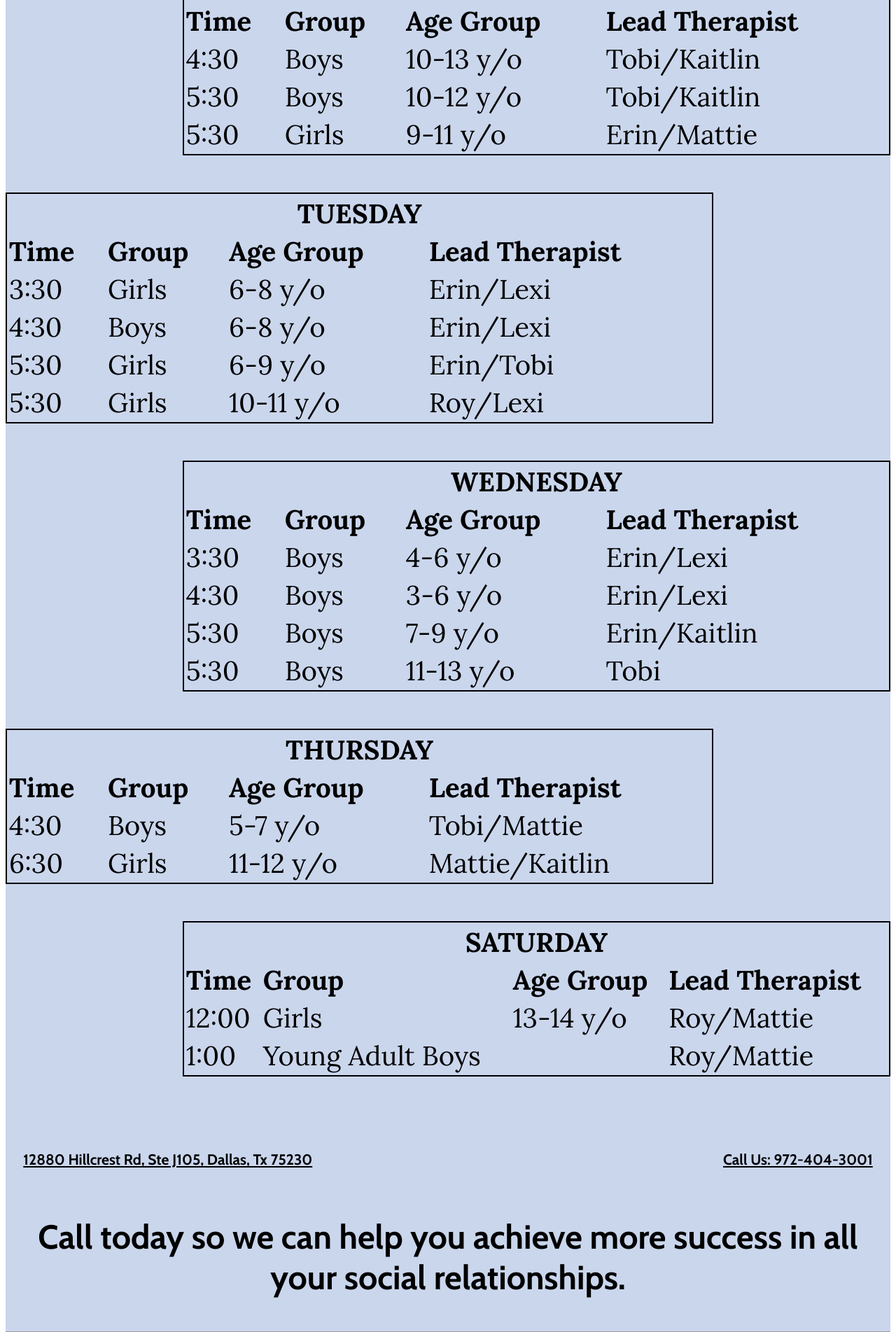
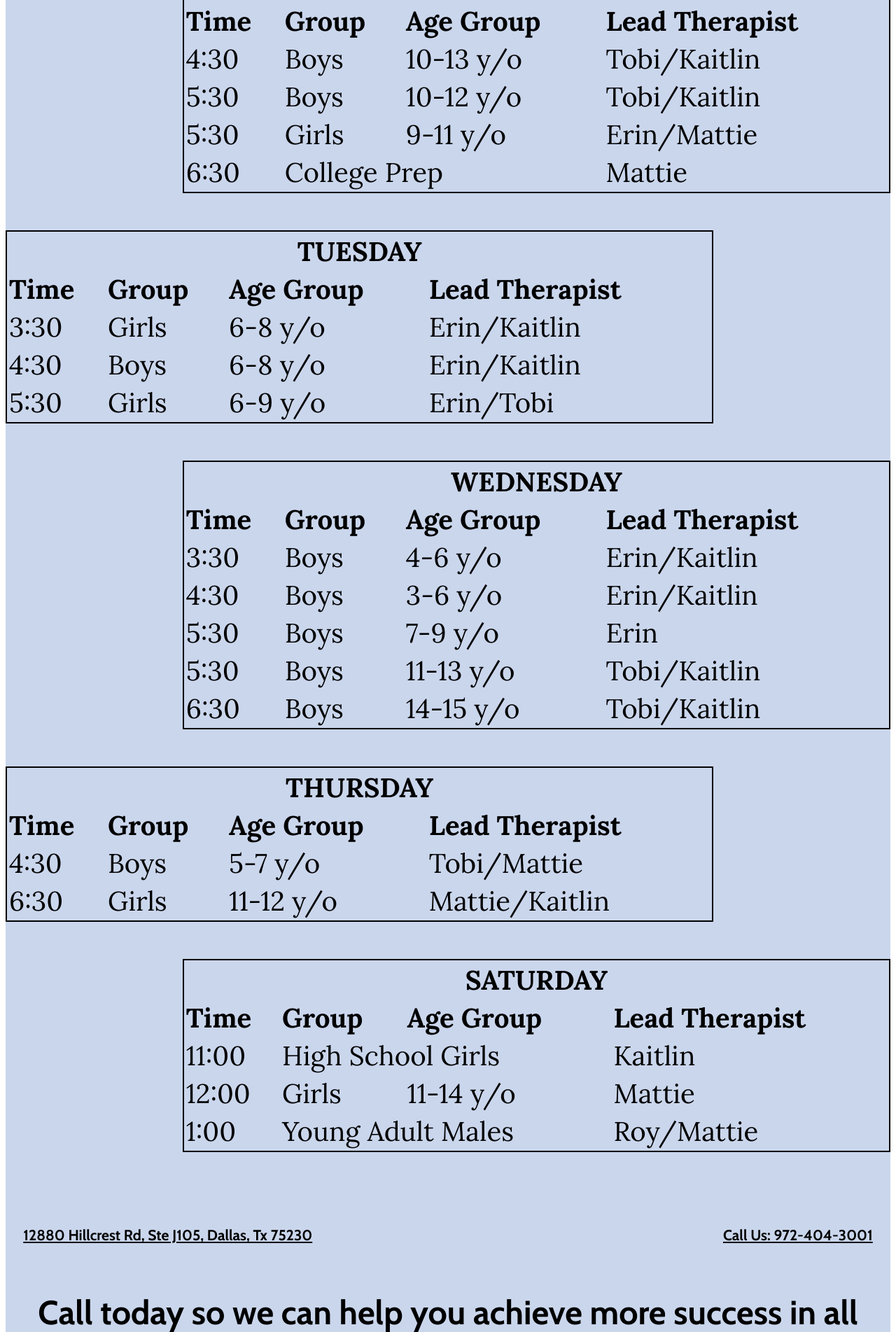
Before and after one commit to boonewh/css-website, a CodeIgniter app: page /database/schedule in a window 1280 px wide. Shown: the part 1007-2910 px from the top of the page at 70% size. Run offline with CodeIgniter, Linux system fonts and the light colour scheme.

Commit message:
Update Mattie pic, new newsletter

```diff
--- a/application/controllers/Pages.php
+++ b/application/controllers/Pages.php
@@ -109,6 +109,12 @@ class Pages extends CI_Controller {
                 'canonical' => '<link rel="canonical" href="https://cssdallas.com/article2" />',
         ];
 
+        private $article3Data = [
+                'title' => "CSS Newsletter Article 3",
+                'description' => "Encourage appropriate social skills with friends. Let us help you in all of your social interactions and social skills. Family, individual counseling and group therapy including animal assisted therapy and play therapy.",
+                'canonical' => '<link rel="canonical" href="https://cssdallas.com/article3" />',
+        ];
+
         public function view($page = 'home')
         {
 
@@ -155,6 +161,8 @@ class Pages extends CI_Controller {
                         $data = $this->article1Data;
                 } else if ($page === 'article2') {
                         $data = $this->article2Data;
+                } else if ($page === 'article3') {
+                        $data = $this->article3Data;
                 } else {
                         show_404();
                 }
--- a/application/views/pages/schedule.php
+++ b/application/views/pages/schedule.php
@@ -34,6 +34,10 @@
                     <td>9-11 y/o</td>
                     <td>Erin/Mattie</td>
                 </tr>
+                <tr>
+                <td>6:30</td>
+                <td colspan="2">College Prep</td>
+                <td>Mattie</td>
             </table>
         </div">
         <br>
@@ -52,25 +56,19 @@
                     <td>3:30</td>
                     <td>Girls</td>
                     <td>6-8 y/o</td>
-                    <td>Erin/Lexi</td>
+                    <td>Erin/Kaitlin</td>
                 </tr>
                 <tr>
                     <td>4:30</td>
                     <td>Boys</td>
                     <td>6-8 y/o</td>
-                    <td>Erin/Lexi</td>
+                    <td>Erin/Kaitlin</td>
                 </tr>
                 <tr>
                     <td>5:30</td>
                     <td>Girls</td>
                     <td>6-9 y/o</td>
                     <td>Erin/Tobi</td>
-                </tr>
-                <tr>
-                    <td>5:30</td>
-                    <td>Girls</td>
-                    <td>10-11 y/o</td>
-                    <td>Roy/Lexi</td>
                 </tr>
             </table>
         </div>
@@ -90,25 +88,31 @@
                     <td>3:30</td>
                     <td>Boys</td>
                     <td>4-6 y/o</td>
-                    <td>Erin/Lexi</td>
+                    <td>Erin/Kaitlin</td>
                 </tr>
                 <tr>
                     <td>4:30</td>
                     <td>Boys</td>
                     <td>3-6 y/o</td>
-                    <td>Erin/Lexi</td>
+                    <td>Erin/Kaitlin</td>
                 </tr>
                 <tr>
                     <td>5:30</td>
                     <td>Boys</td>
                     <td>7-9 y/o</td>
-                    <td>Erin/Kaitlin</td>
+                    <td>Erin</td>
                 </tr>
                 <tr>
                     <td>5:30</td>
                     <td>Boys</td>
                     <td>11-13 y/o</td>
-                    <td>Tobi</td>
+                    <td>Tobi/Kaitlin</td>
+                </tr>
+                <tr>
+                    <td>6:30</td>
+                    <td>Boys</td>
+                    <td>14-15 y/o</td>
+                    <td>Tobi/Kaitlin</td>
                 </tr>
             </table>
         </div>
@@ -151,15 +155,19 @@
                     <th>Lead Therapist</th>
                 </tr>
                 <tr>
+                    <td>11:00</td>
+                    <td colspan="2">High School Girls</td>
+                    <td>Kaitlin</td>
+                </tr>
+                <tr>
                     <td>12:00</td>
                     <td>Girls</td>
-                    <td>13-14 y/o</td>
-                    <td>Roy/Mattie</td>
+                    <td>11-14 y/o</td>
+                    <td>Mattie</td>
                 </tr>
                 <tr>
                     <td>1:00</td>
-                    <td>Young Adult Boys</td>
-                    <td></td>
+                    <td colspan="2">Young Adult Males</td>
                     <td>Roy/Mattie</td>
                 </tr>
             </table>
--- a/application/views/pages/staff.php
+++ b/application/views/pages/staff.php
@@ -129,7 +129,7 @@
                             <li>ADHD & ASD</li>
                         </ul>
                     </div>
-                    <img src="assets/images/mattie.jpg" alt="Mattie Crownover">
+                    <img src="assets/images/mattie1.jpg" alt="Mattie Crownover">
                 </div>
                 <!--
                 <div class="staff2">
--- a/assets/css/main.css
+++ b/assets/css/main.css
@@ -374,8 +374,10 @@ article {
 }
 
 article img {
-	width: 100%;
+	width: 80%;
 	border-radius: 10px;
+	display: block;
+	margin: 0 auto;
 }
 
 article h6 {
```
Also changed, not shown: application/views/pages/article3.php (added, +38 -0 lines), application/views/pages/newsletter.php (+9 -24 lines), assets/images/contact0408link.jpg (added), assets/images/contact0822.jpg (added), assets/images/contact0822link.jpg (added), assets/images/mattie.jpg (deleted), assets/images/mattie1.jpg (added).
